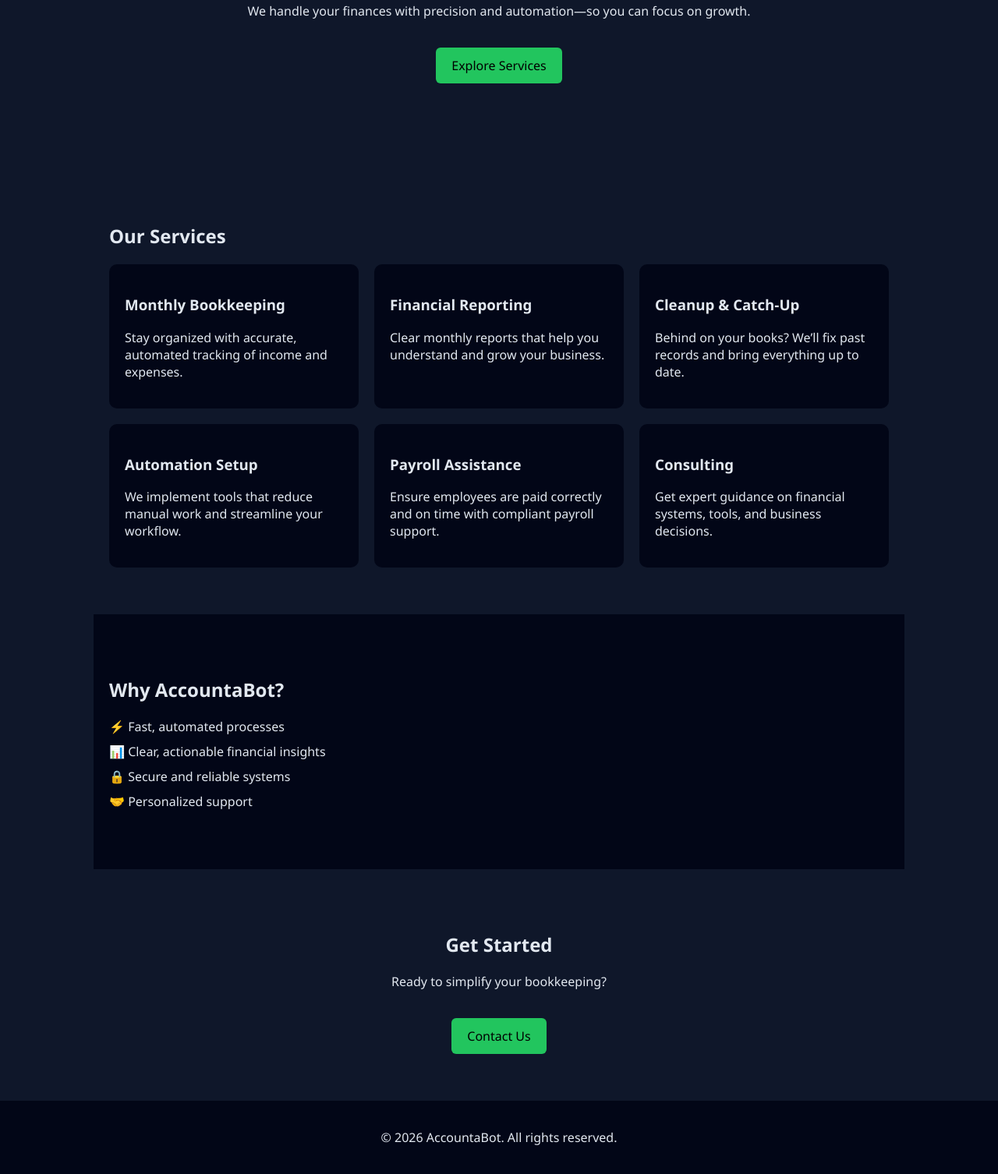
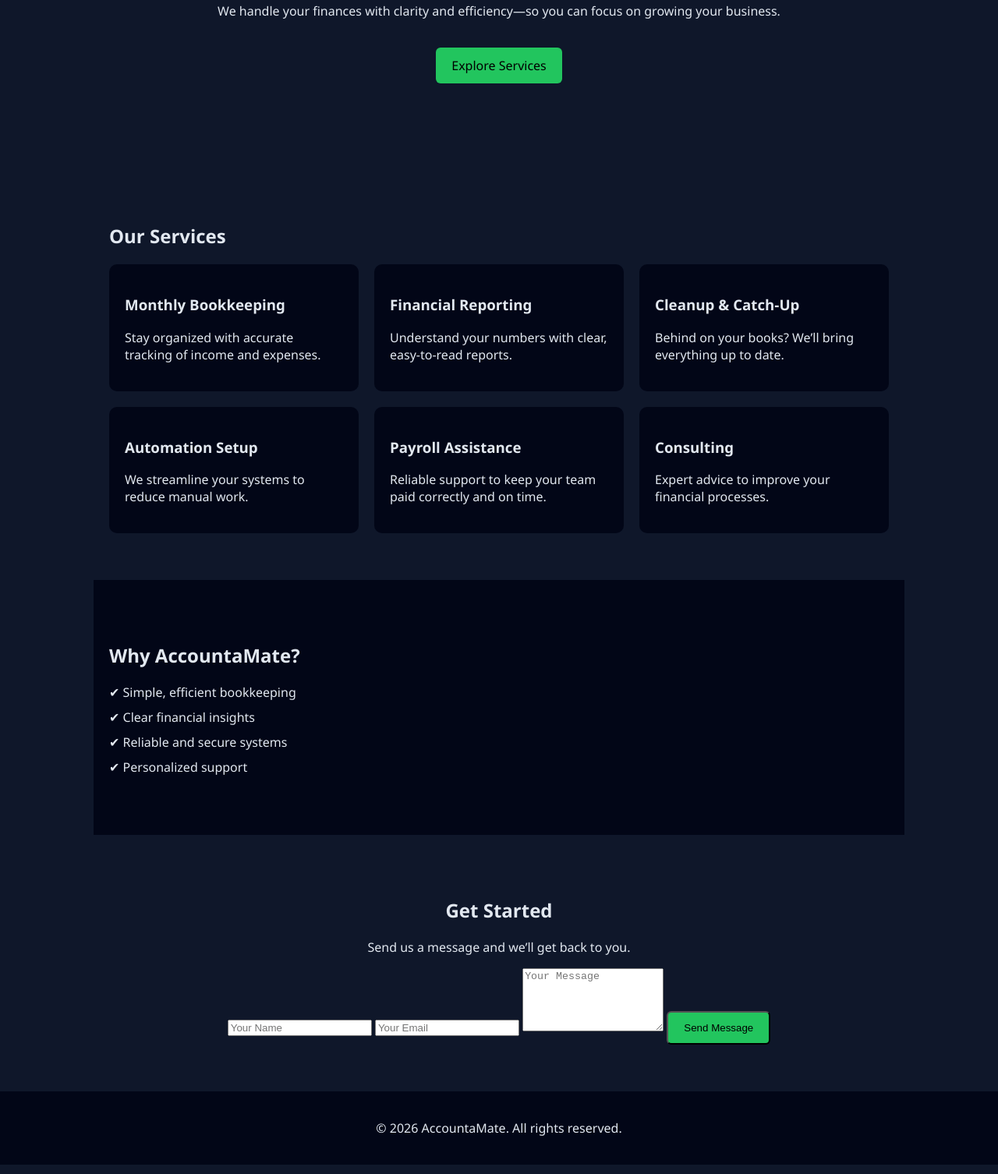
Before and after one commit to AccountantMeryem/accountamate, a plain HTML site: page index.html in a window 1280 px wide. Shown: the part 368-1874 px from the top of the page at 78% size. Drawn offline with Linux system fonts and the light colour scheme.

Commit message:
Update index.html

```diff
--- a/index.html
+++ b/index.html
@@ -2,20 +2,20 @@
 <html lang="en">
 <head>
   <meta charset="UTF-8">
-  <title>AccountaBot | Smart Bookkeeping</title>
+  <title>AccountaMate | Smart Bookkeeping</title>
   <meta name="viewport" content="width=device-width, initial-scale=1.0">
   <link rel="stylesheet" href="styles.css">
 </head>
 <body>
 
 <header class="navbar">
-  <h1 class="logo">AccountaBot</h1>
+  <h1 class="logo">AccountaMate</h1>
   <a href="#contact" class="nav-btn">Get Started</a>
 </header>
 
 <section class="hero">
-  <h2>Bookkeeping, Automated.</h2>
-  <p>We handle your finances with precision and automation—so you can focus on growth.</p>
+  <h2>Bookkeeping Made Simple.</h2>
+  <p>We handle your finances with clarity and efficiency—so you can focus on growing your business.</p>
   <a href="#services" class="btn-primary">Explore Services</a>
 </section>
 
@@ -25,55 +25,61 @@
 
     <div class="card">
       <h3>Monthly Bookkeeping</h3>
-      <p>Stay organized with accurate, automated tracking of income and expenses.</p>
+      <p>Stay organized with accurate tracking of income and expenses.</p>
     </div>
 
     <div class="card">
       <h3>Financial Reporting</h3>
-      <p>Clear monthly reports that help you understand and grow your business.</p>
+      <p>Understand your numbers with clear, easy-to-read reports.</p>
     </div>
 
     <div class="card">
       <h3>Cleanup & Catch-Up</h3>
-      <p>Behind on your books? We’ll fix past records and bring everything up to date.</p>
+      <p>Behind on your books? We’ll bring everything up to date.</p>
     </div>
 
     <div class="card">
       <h3>Automation Setup</h3>
-      <p>We implement tools that reduce manual work and streamline your workflow.</p>
+      <p>We streamline your systems to reduce manual work.</p>
     </div>
 
     <div class="card">
       <h3>Payroll Assistance</h3>
-      <p>Ensure employees are paid correctly and on time with compliant payroll support.</p>
+      <p>Reliable support to keep your team paid correctly and on time.</p>
     </div>
 
     <div class="card">
       <h3>Consulting</h3>
-      <p>Get expert guidance on financial systems, tools, and business decisions.</p>
+      <p>Expert advice to improve your financial processes.</p>
     </div>
 
   </div>
 </section>
 
 <section class="section alt">
-  <h2>Why AccountaBot?</h2>
+  <h2>Why AccountaMate?</h2>
   <ul class="features">
-    <li>⚡ Fast, automated processes</li>
-    <li>📊 Clear, actionable financial insights</li>
-    <li>🔒 Secure and reliable systems</li>
-    <li>🤝 Personalized support</li>
+    <li>✔ Simple, efficient bookkeeping</li>
+    <li>✔ Clear financial insights</li>
+    <li>✔ Reliable and secure systems</li>
+    <li>✔ Personalized support</li>
   </ul>
 </section>
 
 <section id="contact" class="section contact">
   <h2>Get Started</h2>
-  <p>Ready to simplify your bookkeeping?</p>
-  <a href="mailto:youremail@example.com" class="btn-primary">Contact Us</a>
+  <p>Send us a message and we’ll get back to you.</p>
+
+  <form action="https://formspree.io/f/YOUR_FORM_ID" method="POST" class="contact-form">
+    <input type="text" name="name" placeholder="Your Name" required>
+    <input type="email" name="email" placeholder="Your Email" required>
+    <textarea name="message" placeholder="Your Message" rows="5" required></textarea>
+    <button type="submit" class="btn-primary">Send Message</button>
+  </form>
 </section>
 
 <footer>
-  <p>© 2026 AccountaBot. All rights reserved.</p>
+  <p>© 2026 AccountaMate. All rights reserved.</p>
 </footer>
 
 </body>
```
